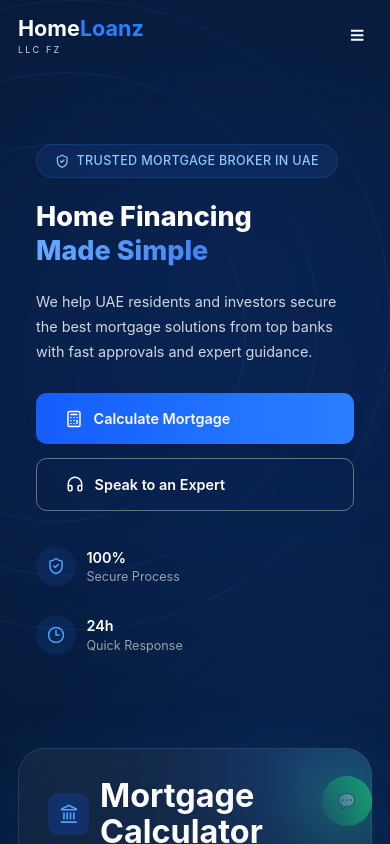
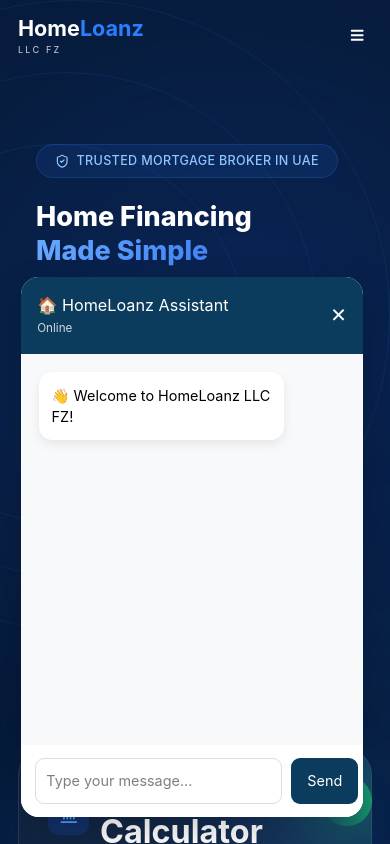
Before and after one commit to MahekZehra/homeloanz-website, a React (Vite) app: page / in a window 390 px wide. Shown: the top 844 px of the page. Built offline with nearby package versions, Linux system fonts and the light colour scheme.

Commit message:
New Responsive App.jsx

```diff
--- a/src/App.jsx
+++ b/src/App.jsx
@@ -6,6 +6,9 @@
 import HowItWorks from "./components/HowItWorks/HowItWorks";
 import Testimonials from "./components/Testimonials/Testimonials";
 import Footer from "./components/Footer/Footer";
+
+
+import ChatBot from "./components/ChatBot/ChatBot";
 function App() {
   return (
     <>
@@ -18,6 +21,9 @@
       <Testimonials />
       <Footer />
 
+
+      <ChatBot />
+
     </>
   );
 }
--- /dev/null
+++ b/src/components/ChatBot/ChatBot.jsx
@@ -0,0 +1,43 @@
+import "./chatbot.css";
+
+const ChatBot = () => {
+  return (
+    <div className="chatbot-container">
+
+      <div className="chatbot-header">
+        <div>
+          <h3>🏠 HomeLoanz Assistant</h3>
+          <p>Online</p>
+        </div>
+
+        <button className="close-btn">
+          ✕
+        </button>
+      </div>
+
+      <div className="chatbot-body">
+
+        <div className="bot-message">
+          👋 Welcome to HomeLoanz LLC FZ!
+        </div>
+
+      </div>
+
+      <div className="chatbot-footer">
+
+        <input
+          type="text"
+          placeholder="Type your message..."
+        />
+
+        <button>
+          Send
+        </button>
+
+      </div>
+
+    </div>
+  );
+};
+
+export default ChatBot;
--- /dev/null
+++ b/src/components/ChatBot/chatbot.css
@@ -0,0 +1,130 @@
+.chatbot-container{
+    width:380px;
+    height:600px;
+    background:white;
+    border-radius:20px;
+    box-shadow:0 15px 40px rgba(0,0,0,.2);
+
+    position:fixed;
+
+    bottom:30px;
+
+    right:30px;
+
+    display:flex;
+
+    flex-direction:column;
+
+    overflow:hidden;
+
+    z-index:9999;
+}
+
+.chatbot-header{
+
+    background:#0B3C5D;
+
+    color:white;
+
+    padding:18px;
+
+    display:flex;
+
+    justify-content:space-between;
+
+    align-items:center;
+}
+
+.chatbot-header h3{
+
+    margin:0;
+
+    font-size:18px;
+}
+
+.chatbot-header p{
+
+    margin:3px 0 0;
+
+    font-size:13px;
+
+    opacity:.8;
+}
+
+.close-btn{
+
+    background:none;
+
+    border:none;
+
+    color:white;
+
+    cursor:pointer;
+
+    font-size:22px;
+}
+
+.chatbot-body{
+
+    flex:1;
+
+    background:#f8f9fb;
+
+    padding:20px;
+
+    overflow-y:auto;
+}
+
+.bot-message{
+
+    background:white;
+
+    padding:14px;
+
+    border-radius:15px;
+
+    width:fit-content;
+
+    max-width:80%;
+
+    box-shadow:0 5px 12px rgba(0,0,0,.08);
+}
+
+.chatbot-footer{
+
+    padding:15px;
+
+    display:flex;
+
+    gap:10px;
+
+    background:white;
+}
+
+.chatbot-footer input{
+
+    flex:1;
+
+    padding:12px;
+
+    border-radius:10px;
+
+    border:1px solid #ddd;
+
+    outline:none;
+}
+
+.chatbot-footer button{
+
+    background:#0B3C5D;
+
+    color:white;
+
+    border:none;
+
+    border-radius:10px;
+
+    padding:12px 18px;
+
+    cursor:pointer;
+}
```
Also changed, not shown: src/components/ChatBot/ChatHeader.jsx (added), src/components/ChatBot/ChatInput.jsx (added), src/components/ChatBot/ChatMessage.jsx (added), src/components/ChatBot/ChatQuestions.js (added).
